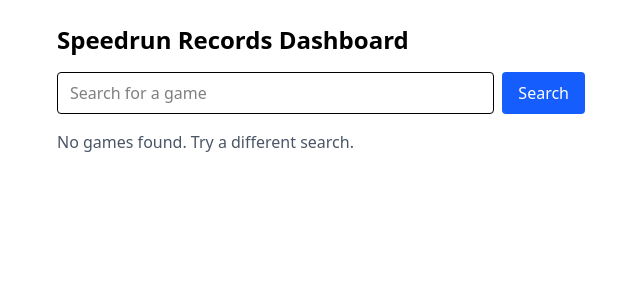
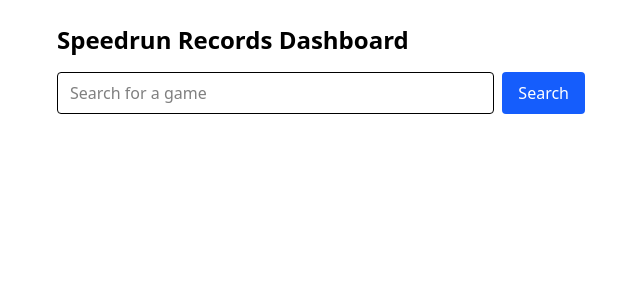
Before and after one commit to Boothu/speedrun-dashboard, a React (Vite) app: page / in a window 1280 px wide. Shown: the top 300 px of the page, without its empty margins (319-959 px from the left). Built offline with nearby package versions, Linux system fonts and the light colour scheme.

Commit message:
Fix 'no games found' showing on page load - Allow enter key to be used for search

```diff
--- a/src/App.jsx
+++ b/src/App.jsx
@@ -17,6 +17,9 @@ function App() {
   // Set to error message if something goes wrong
   const [error, setError] = useState("");
 
+  // Track if a search has been performed
+  const [hasSearched, setHasSearched] = useState(false);
+
   // Fetch games from speedrun.com based on current 'query'
   async function handleSearch() {
     const q = query.trim();
@@ -24,6 +27,7 @@ function App() {
     if (!q) return;
 
     setLoading(true);
+    setHasSearched(true);
     // Clear anything that may remain from previous searches
     setError("");
     setGames([]);
@@ -74,6 +78,11 @@ function App() {
           value={query}
           // Update 'query' with entered text
           onChange={(e) => setQuery(e.target.value)}
+          onKeyDown={(e) => {
+            if (e.key === "Enter") {
+              handleSearch();
+            }
+          }}
         />
         {/* Calls handle search on click, disabled while loading */}
         <button
@@ -87,7 +96,7 @@ function App() {
       {/* If 'error' is truthy then display error message */}
       {error && <div className="mb-3 text-red-600">{error}</div>}
       {/* If search is complete and no games found, display message */}
-      {!loading && !error && games.length === 0 && (
+      {!loading && !error && games.length === 0 && hasSearched && (
         <p className="mb-3 text-gray-600">
           No games found. Try a different search.
         </p>
```
